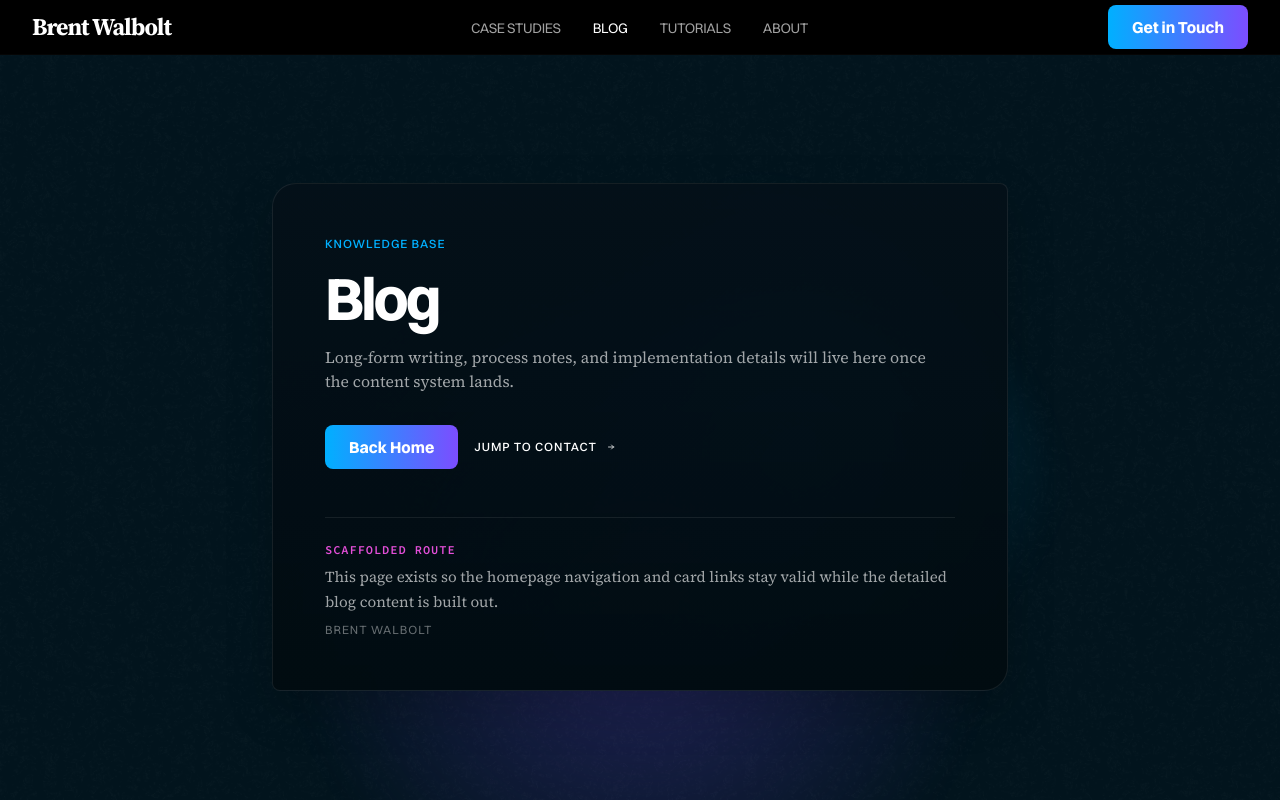
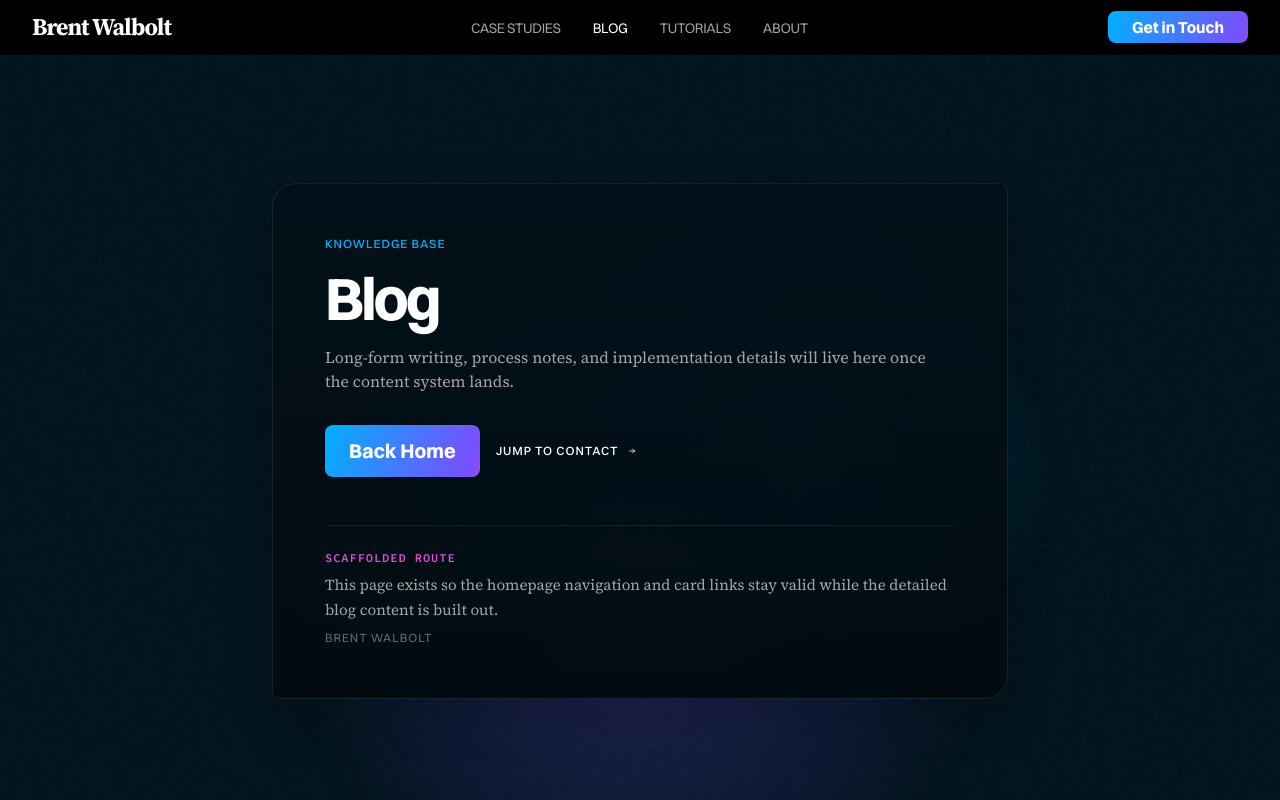
Before and after one commit to bwalbolt/portfolio, a Next.js app: page /blog in a window 1280 px wide. Shown: the top 800 px of the page. Built offline with nearby package versions, Linux system fonts and the light colour scheme.

Commit message:
improve-homepage-brand-shell: t1

```diff
--- a/src/app/(marketing)/_components/primitives.module.css
+++ b/src/app/(marketing)/_components/primitives.module.css
@@ -45,49 +45,112 @@
   display: none;
 }
 
-.linkButton {
+.button,
+.linkButton,
+.linkButtonGradient {
   display: inline-flex;
   align-items: center;
   justify-content: center;
   gap: 0.5rem;
-  border-radius: 0.5rem;
+  border: 0;
+  border-radius: var(--radius-md);
+  background: linear-gradient(
+    110deg,
+    var(--color-accent-blue) 0%,
+    var(--color-accent-purple) 40%,
+    var(--color-accent-pink) 50%,
+    var(--color-accent-purple) 60%,
+    var(--color-accent-blue) 100%
+  );
+  background-size: 250%;
+  background-position: 0 0;
+  color: var(--color-white);
+  cursor: pointer;
   font-family: var(--font-display-family);
   font-weight: 700;
   line-height: 1;
+  text-decoration: none;
   transition:
-    transform var(--transition-base),
-    filter var(--transition-base);
+    background-position 250ms ease,
+    transform var(--transition-base);
 }
 
-.linkButton:hover {
-  filter: brightness(1.06);
-  transform: translateY(-1px);
+.button:hover,
+.linkButton:hover,
+.linkButtonGradient:hover {
+  background-position: 100% 0;
 }
 
-.linkButtonGradient {
-  padding: 0.875rem 1.5rem;
-  background: linear-gradient(
-    90deg,
-    var(--color-accent-blue) 0%,
-    var(--color-accent-purple) 100%
-  );
-  color: var(--color-white);
+.button:focus,
+.linkButton:focus,
+.linkButtonGradient:focus,
+.button:focus-visible,
+.linkButton:focus-visible,
+.linkButtonGradient:focus-visible {
+  outline: 2px solid var(--color-white);
+  box-shadow: none;
+}
+
+.button:active,
+.linkButton:active,
+.linkButtonGradient:active {
+  transform: scale(0.95);
+}
+
+.buttonDefault,
+.button[data-size="default"],
+.linkButton[data-size="default"] {
+  padding: 1rem 1.5rem;
+  font-size: 1.25rem;
+}
+
+.buttonSmall,
+.button[data-size="small"],
+.linkButton[data-size="small"] {
+  padding: 0.5rem 1.5rem;
   font-size: 1rem;
 }
 
+.buttonIcon,
+.linkButtonIcon {
+  display: inline-flex;
+  align-items: center;
+  justify-content: center;
+}
+
 .linkButtonText {
+  display: inline-flex;
+  align-items: center;
+  justify-content: center;
+  gap: 0.5rem;
   padding: 0;
   color: var(--color-white);
+  font-family: var(--font-display-family);
   font-size: 0.75rem;
   font-weight: 500;
   letter-spacing: var(--tracking-upper);
   text-transform: uppercase;
+  transition:
+    color var(--transition-base),
+    opacity var(--transition-base);
 }
 
-.linkButtonIcon {
-  display: inline-flex;
-  align-items: center;
-  justify-content: center;
+.linkButtonText:hover {
+  color: var(--color-white-80);
+}
+
+@media (prefers-reduced-motion: reduce) {
+  .button,
+  .linkButton,
+  .linkButtonGradient {
+    transition: none;
+  }
+
+  .button:active,
+  .linkButton:active,
+  .linkButtonGradient:active {
+    transform: none;
+  }
 }
 
 .panelCard {
--- a/src/app/(marketing)/_components/primitives.tsx
+++ b/src/app/(marketing)/_components/primitives.tsx
@@ -17,14 +17,33 @@ type ContainerProps<T extends ElementType> = WithClassName & {
   children: ReactNode;
 } & Omit<ComponentPropsWithoutRef<T>, "as" | "children" | "className">;
 
-type LinkButtonProps = WithClassName & {
+export type ButtonSize = "default" | "small";
+export type ButtonKind = "gradient" | "text";
+
+type BaseButtonProps = WithClassName & {
   ariaLabel?: string;
   children: ReactNode;
+  icon?: ReactNode;
+  kind?: ButtonKind;
+  size?: ButtonSize;
+};
+
+export type ButtonAsLinkProps = BaseButtonProps & {
   external?: boolean;
   href: string;
-  icon?: ReactNode;
-  kind?: "gradient" | "text";
-};
+} & Omit<
+  ComponentPropsWithoutRef<typeof Link>,
+  "as" | "children" | "className" | "href"
+>;
+
+export type ButtonAsNativeProps = BaseButtonProps & {
+  external?: never;
+  href?: undefined;
+} & ComponentPropsWithoutRef<"button">;
+
+export type ButtonProps = ButtonAsLinkProps | ButtonAsNativeProps;
+export type LinkButtonProps = ButtonProps;
+
 
 type SectionHeadingProps = WithClassName & {
   actionHref: string;
@@ -76,7 +95,9 @@ export function SectionHeading({
   );
 }
 
-export function LinkButton({
+export function Button(props: ButtonProps) {
+  if ("href" in props && typeof props.href === "string") {
+    const {
       ariaLabel,
       children,
       className,
@@ -84,27 +105,90 @@ export function LinkButton({
       href,
       icon,
       kind = "gradient",
-}: LinkButtonProps) {
+      size = "default",
+      ...rest
+    } = props;
+
     const sharedProps = external
       ? { rel: "noreferrer", target: "_blank" as const }
       : {};
 
+    if (kind === "text") {
       return (
         <Link
           aria-label={ariaLabel}
-      className={cx(
-        styles.linkButton,
-        kind === "gradient" ? styles.linkButtonGradient : styles.linkButtonText,
-        className,
-      )}
+          className={cx(styles.linkButtonText, className)}
           href={href}
           {...sharedProps}
+          {...rest}
         >
           <span>{children}</span>
-      {icon ? <span className={styles.linkButtonIcon}>{icon}</span> : null}
+          {icon ? <span className={styles.buttonIcon}>{icon}</span> : null}
         </Link>
       );
     }
+
+    const sizeClass =
+      size === "small" ? styles.buttonSmall : styles.buttonDefault;
+
+    return (
+      <Link
+        aria-label={ariaLabel}
+        className={cx(styles.button, styles.linkButton, sizeClass, className)}
+        data-size={size}
+        href={href}
+        {...sharedProps}
+        {...rest}
+      >
+        <span>{children}</span>
+        {icon ? <span className={styles.buttonIcon}>{icon}</span> : null}
+      </Link>
+    );
+  }
+
+  const {
+    ariaLabel,
+    children,
+    className,
+    icon,
+    kind = "gradient",
+    size = "default",
+    type = "button",
+    ...rest
+  } = props;
+
+  if (kind === "text") {
+    return (
+      <button
+        aria-label={ariaLabel}
+        className={cx(styles.linkButtonText, className)}
+        type={type}
+        {...rest}
+      >
+        <span>{children}</span>
+        {icon ? <span className={styles.buttonIcon}>{icon}</span> : null}
+      </button>
+    );
+  }
+
+  const sizeClass =
+    size === "small" ? styles.buttonSmall : styles.buttonDefault;
+
+  return (
+    <button
+      aria-label={ariaLabel}
+      className={cx(styles.button, sizeClass, className)}
+      data-size={size}
+      type={type}
+      {...rest}
+    >
+      <span>{children}</span>
+      {icon ? <span className={styles.buttonIcon}>{icon}</span> : null}
+    </button>
+  );
+}
+
+export const LinkButton = Button;
 
 export function PanelCard<T extends ElementType = "article">({
   as,
--- a/src/app/(marketing)/_components/route-placeholder.tsx
+++ b/src/app/(marketing)/_components/route-placeholder.tsx
@@ -1,5 +1,5 @@
 import { CONTACT_SECTION_HREF, SITE_NAME } from "../_content/site-content";
-import { Icon, LinkButton } from "./primitives";
+import { Button, Icon } from "./primitives";
 import { SiteFooter } from "./site-footer";
 import { SiteHeader } from "./site-header";
 import styles from "./route-placeholder.module.css";
@@ -36,14 +36,14 @@ export function RoutePlaceholder({
             <p className={styles.description}>{description}</p>
 
             <div className={styles.actions}>
-              <LinkButton href="/">Back Home</LinkButton>
-              <LinkButton
+              <Button href="/">Back Home</Button>
+              <Button
                 href={CONTACT_SECTION_HREF}
                 icon={<Icon name="arrow" />}
                 kind="text"
               >
                 Jump to Contact
-              </LinkButton>
+              </Button>
             </div>
 
             <div className={styles.note}>
--- a/src/app/(marketing)/_components/site-header.module.css
+++ b/src/app/(marketing)/_components/site-header.module.css
@@ -74,10 +74,6 @@
   gap: var(--space-3);
 }
 
-.contactCta {
-  padding-inline: 1rem;
-  font-size: 0.875rem;
-}
 
 .menuButton {
   display: inline-flex;
@@ -165,10 +161,6 @@
     display: block;
   }
 
-  .contactCta {
-    padding-inline: 1.5rem;
-    font-size: 1rem;
-  }
 
   .menuButton,
   .mobilePanel {
--- a/src/app/(marketing)/_components/site-header.tsx
+++ b/src/app/(marketing)/_components/site-header.tsx
@@ -6,7 +6,7 @@ import { useEffect, useState } from "react";
 
 import type { NavigationItem } from "../_content/site-content";
 import { SITE_NAME } from "../_content/site-content";
-import { Icon, LinkButton, VisuallyHidden, cx } from "./primitives";
+import { Button, Icon, VisuallyHidden, cx } from "./primitives";
 import styles from "./site-header.module.css";
 
 type SiteHeaderProps = {
@@ -80,9 +80,13 @@ export function SiteHeader({
         </nav>
 
         <div className={styles.actions}>
-          <LinkButton className={styles.contactCta} href={contactHref}>
+          <Button
+            className={styles.contactCta}
+            href={contactHref}
+            size="small"
+          >
             Get in Touch
-          </LinkButton>
+          </Button>
 
           <button
             aria-controls="mobile-navigation"
```
Also changed, not shown: src/app/(marketing)/_components/homepage.module.css (+0 -37 lines), src/app/(marketing)/_components/homepage.tsx (+5 -4 lines), .harness/plans/improve-homepage-brand-shell.json, .harness/progress.md, 1 other file (tests, documents, lock files or other folders). Lines whose indentation alone changed are shown as unchanged.
